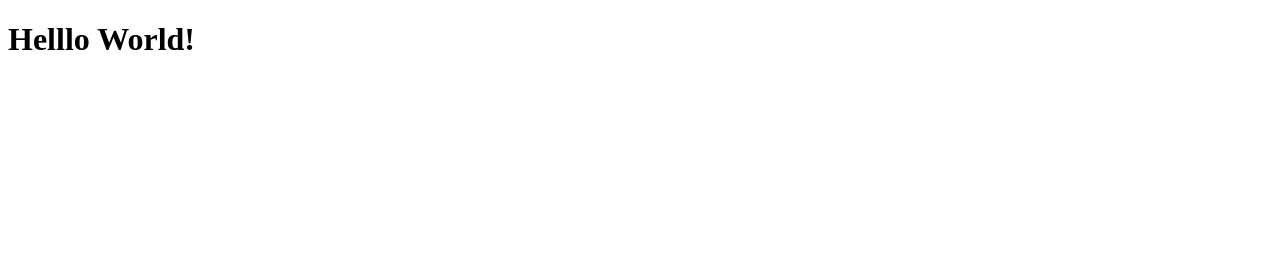
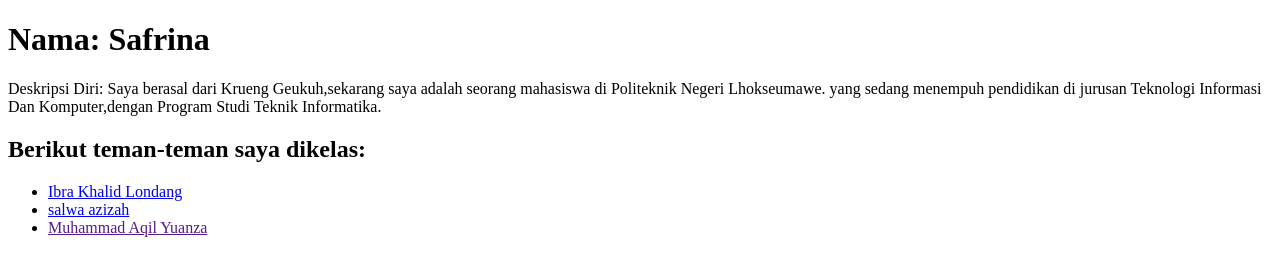
Before and after one commit to safrina29/safrina29.github.io, a plain HTML site: page index.html in a window 1280 px wide. Drawn offline with Linux system fonts and the light colour scheme.

Commit message:
pub: second publish

```diff
--- a/index.html
+++ b/index.html
@@ -6,6 +6,14 @@
     <title>Home</title>
 </head>
 <body>
-    <h1>Helllo World!</h1>
+    <h1>Nama: Safrina</h1>
+    <p>Deskripsi Diri: Saya berasal dari Krueng Geukuh,sekarang saya adalah seorang mahasiswa di Politeknik Negeri Lhokseumawe.
+        yang sedang menempuh pendidikan di jurusan Teknologi Informasi Dan Komputer,dengan Program Studi Teknik Informatika. </p>
+        <h2>Berikut teman-teman saya dikelas:</h2>
+        <ul>
+            <li><a href="https://ibra-khalid-londang.github.io"target ="_blank">Ibra Khalid Londang</a></li>
+            <li><a href="https://salwaazizah.github.io"target ="_blank">salwa azizah</a></li>
+            <li><a href=""target ="_blank">Muhammad Aqil Yuanza</a></li>
+        </ul>
 </body>
 </html>
```
Also changed, not shown: 1 other file.
